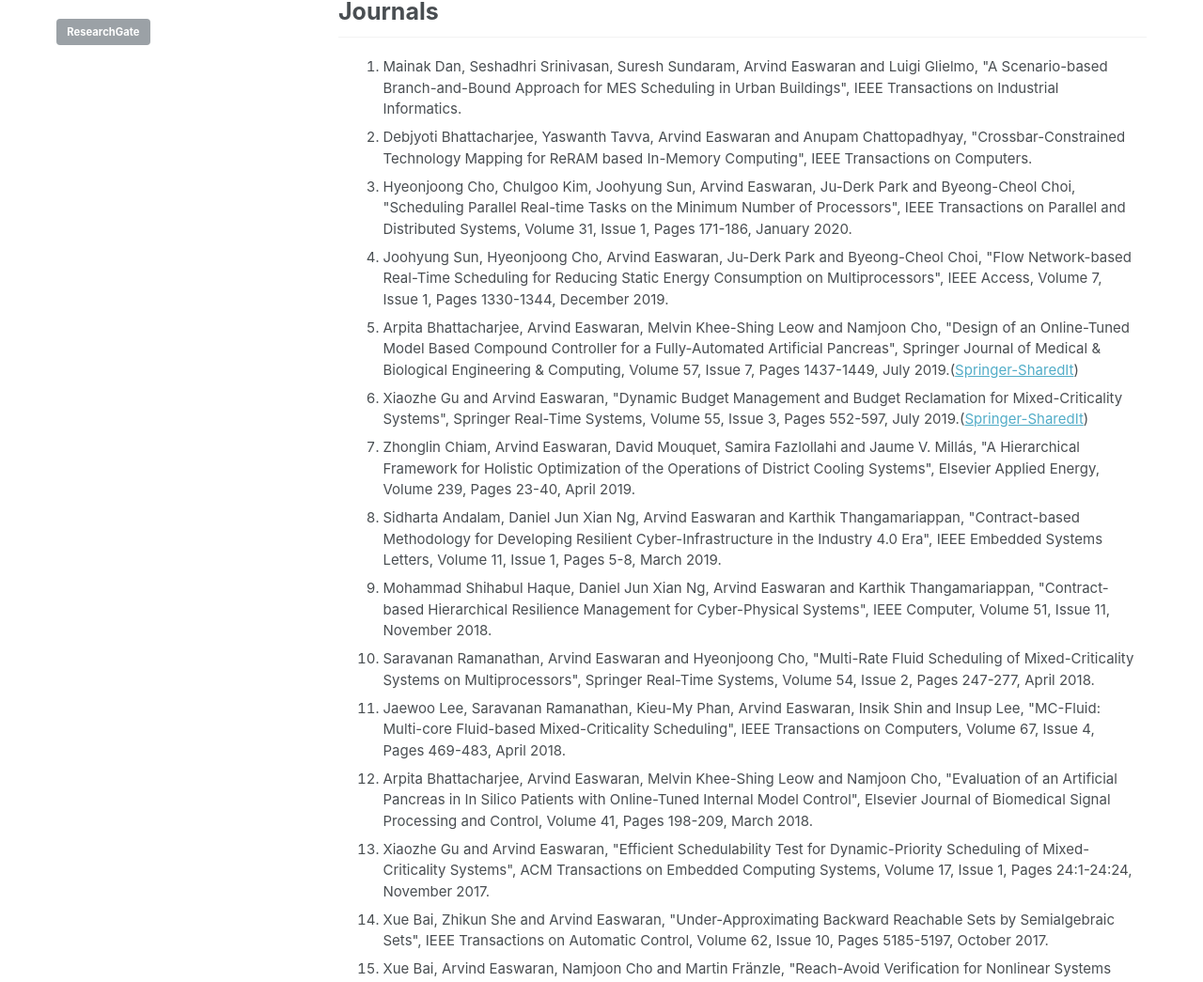
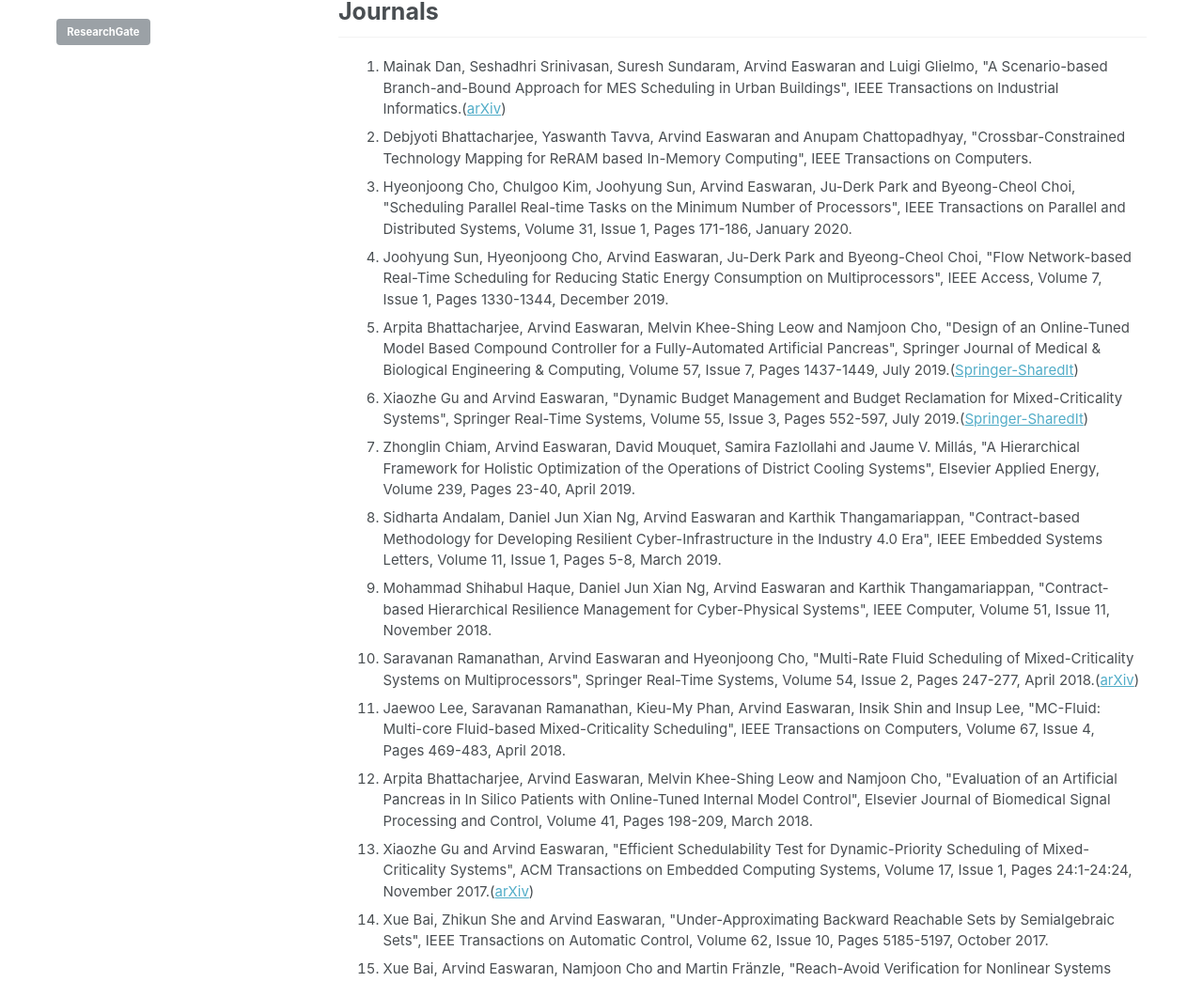
Before and after one commit to CPS-research-group/CPS-research-group.github.io, a Jekyll site: the page built from _pages/research_profile.md, in a window 1280 px wide and 1400 px high. Shown: the part 161-1206 px from the top of the window at 94% size. Built offline with Jekyll 4.4.1, drawn with Linux system fonts in a browser that asks for light colours; some of the changed text lies outside the part shown.

Commit message:
Updates.

```diff
--- a/_pages/research_profile.md
+++ b/_pages/research_profile.md
@@ -23,7 +23,7 @@
 ******
 ## Journals
   <ol>
-    <li class="a">Mainak Dan, Seshadhri Srinivasan, Suresh Sundaram, Arvind Easwaran and Luigi Glielmo, "A Scenario-based Branch-and-Bound Approach for MES Scheduling in Urban Buildings", IEEE Transactions on Industrial Informatics.</li>
+    <li class="a">Mainak Dan, Seshadhri Srinivasan, Suresh Sundaram, Arvind Easwaran and Luigi Glielmo, "A Scenario-based Branch-and-Bound Approach for MES Scheduling in Urban Buildings", IEEE Transactions on Industrial Informatics.(<a href="http://arxiv.org/abs/2003.03750">arXiv</a>)</li>
     <li class="a">Debjyoti Bhattacharjee, Yaswanth Tavva, Arvind Easwaran and Anupam Chattopadhyay, "Crossbar-Constrained Technology Mapping for ReRAM based In-Memory Computing", IEEE Transactions on Computers.</li>
     <li class="a">Hyeonjoong Cho, Chulgoo Kim, Joohyung Sun, Arvind Easwaran, Ju-Derk Park and Byeong-Cheol Choi, "Scheduling Parallel Real-time Tasks on the Minimum Number of Processors", IEEE Transactions on Parallel and Distributed Systems, Volume 31, Issue 1, Pages 171-186, January 2020.</li>
     <li class="a">Joohyung Sun, Hyeonjoong Cho, Arvind Easwaran, Ju-Derk Park and Byeong-Cheol Choi, "Flow Network-based Real-Time Scheduling for Reducing Static Energy Consumption on Multiprocessors", IEEE Access, Volume 7, Issue 1, Pages 1330-1344, December 2019.</li>
@@ -32,10 +32,10 @@
     <li class="a">Zhonglin Chiam, Arvind Easwaran, David Mouquet, Samira Fazlollahi and Jaume V. Mill&aacute;s, "A Hierarchical Framework for Holistic Optimization of the Operations of District Cooling Systems", Elsevier Applied Energy, Volume 239, Pages 23-40, April 2019.</li>
     <li class="a">Sidharta Andalam, Daniel Jun Xian Ng, Arvind Easwaran and Karthik Thangamariappan, "Contract-based Methodology for Developing Resilient Cyber-Infrastructure in the Industry 4.0 Era", IEEE Embedded Systems Letters, Volume 11, Issue 1, Pages 5-8, March 2019.</li>
     <li class="a">Mohammad Shihabul Haque, Daniel Jun Xian Ng, Arvind Easwaran and Karthik Thangamariappan, "Contract-based Hierarchical Resilience Management for Cyber-Physical Systems", IEEE Computer, Volume 51, Issue 11, November 2018.</li>
-    <li class="a">Saravanan Ramanathan, Arvind Easwaran and Hyeonjoong Cho, "Multi-Rate Fluid Scheduling of Mixed-Criticality Systems on Multiprocessors", Springer Real-Time Systems, Volume 54, Issue 2, Pages 247-277, April 2018.</li>
+    <li class="a">Saravanan Ramanathan, Arvind Easwaran and Hyeonjoong Cho, "Multi-Rate Fluid Scheduling of Mixed-Criticality Systems on Multiprocessors", Springer Real-Time Systems, Volume 54, Issue 2, Pages 247-277, April 2018.(<a href="http://arxiv.org/abs/2003.05168">arXiv</a>)</li>
 			<li class="a">Jaewoo Lee, Saravanan Ramanathan, Kieu-My Phan, Arvind Easwaran, Insik Shin and Insup Lee, "MC-Fluid: Multi-core Fluid-based Mixed-Criticality Scheduling", IEEE Transactions on Computers, Volume 67, Issue 4, Pages 469-483, April 2018.</li>
     <li class="a">Arpita Bhattacharjee, Arvind Easwaran, Melvin Khee-Shing Leow and Namjoon Cho, "Evaluation of an Artificial Pancreas in In Silico Patients with Online-Tuned Internal Model Control", Elsevier Journal of Biomedical Signal Processing and Control, Volume 41, Pages 198-209, March 2018.</li>
-			<li class="a">Xiaozhe Gu and Arvind Easwaran, "Efficient Schedulability Test for Dynamic-Priority Scheduling of Mixed-Criticality Systems", ACM Transactions on Embedded Computing Systems, Volume 17, Issue 1, Pages 24:1-24:24, November 2017.</li>
+			<li class="a">Xiaozhe Gu and Arvind Easwaran, "Efficient Schedulability Test for Dynamic-Priority Scheduling of Mixed-Criticality Systems", ACM Transactions on Embedded Computing Systems, Volume 17, Issue 1, Pages 24:1-24:24, November 2017.(<a href="http://arxiv.org/abs/2003.05160">arXiv</a>)</li>
 			<li class="a">Xue Bai, Zhikun She and Arvind Easwaran, "Under-Approximating Backward Reachable Sets by Semialgebraic Sets", IEEE Transactions on Automatic Control, Volume 62, Issue 10, Pages 5185-5197, October 2017.</li>
 			<li class="a">Xue Bai, Arvind Easwaran, Namjoon Cho and Martin Fr&auml;nzle, "Reach-Avoid Verification for Nonlinear Systems Based on Boundary Analysis", IEEE Transactions on Automatic Control (Technical Note), Volume 62, Issue 7, Pages 3518-3523, July 2017.</li>
 			<li class="a">Hoon Sung Chwa, Jinkyu Lee, Jiyeon Lee, Kiew-My Phan, Arvind Easwaran and Insik Shin, "Global EDF Schedulability Analysis for Parallel Tasks on Multi-core Platforms", IEEE Transactions on Parallel and Distributed Systems, Volume 28, Issue 5, Pages 1331-1345, May 2017.</li>
@@ -54,7 +54,7 @@
    			<li class="a">Zhiheng Xu and Arvind Easwaran, "A Game-Theoretic Approach to Secure Estimation and Control for Cyber-Physical Systems with a Digital Twin", IEEE/ACM International Conference on Cyber-Physical Systems (ICCPS), 2020.</li>
    		        <li class="a">Nitin Shivaraman, Seima Suriyasekaran, Zhiwei Liu, Saravanan Ramanathan, Arvind Easwaran and Sebastian Steinhorst, "Real-Time Energy Monitoring in IoT-enabled Mobile Devices", Design, Automation and Test in Europe (DATE), 2020.</li>
    		        <li class="a">Heejong Park, Arvind Easwaran and Sidharta Andalam, "Twin-in-the-Loop Architecture for Cyber-Physical Production Systems", IEEE International Conference on Computer Design (ICCD), 2019.</li>
-			<li class="a">Jalil Boudjadar, Saravanan Ramanathan, Arvind Easwaran and Ulrik Nyman, "Combining Task-level and System-level Scheduling Modes for Mixed Criticality Systems", International Symposium on Distributed Simulation and Real Time Applications (DS-RT), 2019.</li>
+			<li class="a">Jalil Boudjadar, Saravanan Ramanathan, Arvind Easwaran and Ulrik Nyman, "Combining Task-level and System-level Scheduling Modes for Mixed Criticality Systems", International Symposium on Distributed Simulation and Real Time Applications (DS-RT), 2019.(<a href="http://arxiv.org/abs/2003.05442">arXiv</a>)</li>
 			<li class="a">Bai Xue, Martin Fr&auml;nzle, Hengjun Zhao, Naijun Zhan and Arvind Easwaran, "Probably Approximate Safety Verification of Hybrid Dynamical Systems", International Conference on Formal Engineering Methods (ICFEM), 2019.</li>
 			<li class="a">ZhongLin Chiam and Arvind Easwaran, "Real-Time Optimization of the Operations of District Cooling Systems via Deep Reinforcement Learning and Mixed Integer Linear Programming", International Conference on Applied Energy (ICAE), 2019.</li>
 			<li class="a">Zhiheng Xu, Daniel Jun Xian Ng and Arvind Easwaran, "Automatic Generation of Hierarchical Contracts for Resilience in Cyber-Physical Systems", IEEE International Conference on Embedded and Real-Time Computing Systems and Applications (RTCSA), 2019.</li>
@@ -73,7 +73,7 @@
      		        <li class="a">Sidharta Andalam, Daniel Jun Xian Ng, Arvind Easwaran and Karthikeyan Thangamariappan, "CLAIR: A Contract-based Framework for Developing Resilient CPS Architectures", IEEE International Symposium on Real-Time Computing (ISORC), Pages 33-41, 2018.</li>
      		        <li class="a">Dorin Maxim, Robert I. Davis, Liliana Cucu-Grosjean and Arvind Easwaran, "Probabilistic Analysis for Mixed Criticality Systems using Fixed Priority Preemptive Scheduling", International Conference on Real-Time Networks and Systems (RTNS), Pages 237-246, 2017.</li>
 			<li class="a">Nitin Shivaraman, Arvind Easwaran and Sebastian Steinhorst, "Efficient Decentralized Active Balancing Strategy for Smart Battery Cells", Design Automation and Test in Europe (DATE), Pages 1522-1527, 2017.</li>
-			<li class="a">Saravanan Ramanathan and Arvind Easwaran, "Utilization Difference Based Partitioned Scheduling of Mixed-Criticality Systems", Design Automation and Test in Europe (DATE), Pages 238-243, 2017.</li>
+			<li class="a">Saravanan Ramanathan and Arvind Easwaran, "Utilization Difference Based Partitioned Scheduling of Mixed-Criticality Systems", Design Automation and Test in Europe (DATE), Pages 238-243, 2017.(<a href="http://arxiv.org/abs/2003.05445">arXiv</a>)</li>
 			<li class="a">Arpita Bhattacharjee, Arvind Easwaran, Melvin Khee-Shing Leow and Namjoon Cho, "Abstract: Online-tuned Model Based Compound Controller for Blood Glucose Regulation in Type-1 Diabetic Patient", Diabetes Technology & Therapeutics, Volume 19, Issue S1, February 2017: Publication of International Conference on Advanced Technologies and Treatments for Diabetes (ATTD).</li>
 			<li class="a">Arvind Easwaran, Anupam Chattopadhyay and Shivam Bhasin, "A Systematic Security Analysis of Real-Time Cyber-Physical Systems", IEEE/ACM Asia and South Pacific Design Automation Conference (ASP-DAC), Pages 206-213, 2017.</li>
 			<li class="a">Debjyoti Bhattacharjee, Arvind Easwaran and Anupam Chattopadhyay, "Area constrained Technology Mapping for In-Memory Computing using ReRAM devices", IEEE/ACM Asia and South Pacific Design Automation Conference (ASP-DAC), Pages 69-74, 2017.</li>
@@ -85,7 +85,7 @@
 			<li class="a">Xiaozhe Gu, Arvind Easwaran, Kieu-My Phan and Insik Shin, "Resource Efficient Isolation Mechanisms in Mixed-Criticality Systems", Euromicro Conference in Real-Time Systems (ECRTS), Pages 13-24, 2015.</li>
 			<li class="a">Jaewoo Lee, Kieu-My Phan, Xiaozhe Gu, Jiyeon Lee, Arvind Easwaran, Insik Shin and Insup Lee, "MC-Fluid: Fluid Model-based Mixed-Criticality Scheduling on Multiprocessors", IEEE Real-Time Systems Symposium (RTSS), Pages 41-52, 2014.</li>
 			<li class="a">Kizheppatt Vipin, Shreejith S., Suhaib A. Fahmy and Arvind Easwaran, "Mapping Time-Critical Safety-Critical Cyber Physical Systems to Hybrid FPGAs", IEEE International Conference on Cyber-Physical Systems, Networks, and Applications (CPSNA), Pages 31-36, 2014.</li>
-			<li class="a">Arvind Easwaran, "Demand-based Scheduling of Mixed-Criticality Sporadic Tasks on One Processor", IEEE Real-Time Systems Symposium (RTSS), Pages 78-87, 2013.</li>
+			<li class="a">Arvind Easwaran, "Demand-based Scheduling of Mixed-Criticality Sporadic Tasks on One Processor", IEEE Real-Time Systems Symposium (RTSS), Pages 78-87, 2013.(<a href="http://arxiv.org/abs/2003.05444">arXiv</a>)</li>
 		 	<li class="a">Hoon Sung Chwa, Jinkyu Lee, Kieu-My Phan, Arvind Easwaran and Insik Shin, "Global EDF Schedulability Analysis for Synchronous Parallel Tasks on Multicore Platforms", Euromicro Conference in Real-Time Systems (ECRTS), Pages 25-34, 2013.</li>
 		 	<li class="a">Hoon Sung Chwa, Hyoungbu Back, Sanjian Chen, Jinkyu Lee, Arvind Easwaran, Insik Shin and Insup Lee, "Extending Task-level to Job-level Fixed Priority Assignment and Schedulability Analysis Using Pseudo-deadlines", IEEE Real-Time Systems Symposium (RTSS), Pages 51-62, 2012 (<font color="FF0000"><B>Best Paper Award</B></font>).</li>
 			<li class="a">Bruno Dutertre, Arvind Easwaran, Brendan Hall and Wilfred Steiner, "Model-based Analysis of Timed-Triggered Ethernet", IEEE/AIAA Digital Avionics Systems Conference (DASC), Pages 1-25, 2012 (<font color="FF0000"><B>Best Session/Track Paper Award</B></font>).</li>
```
